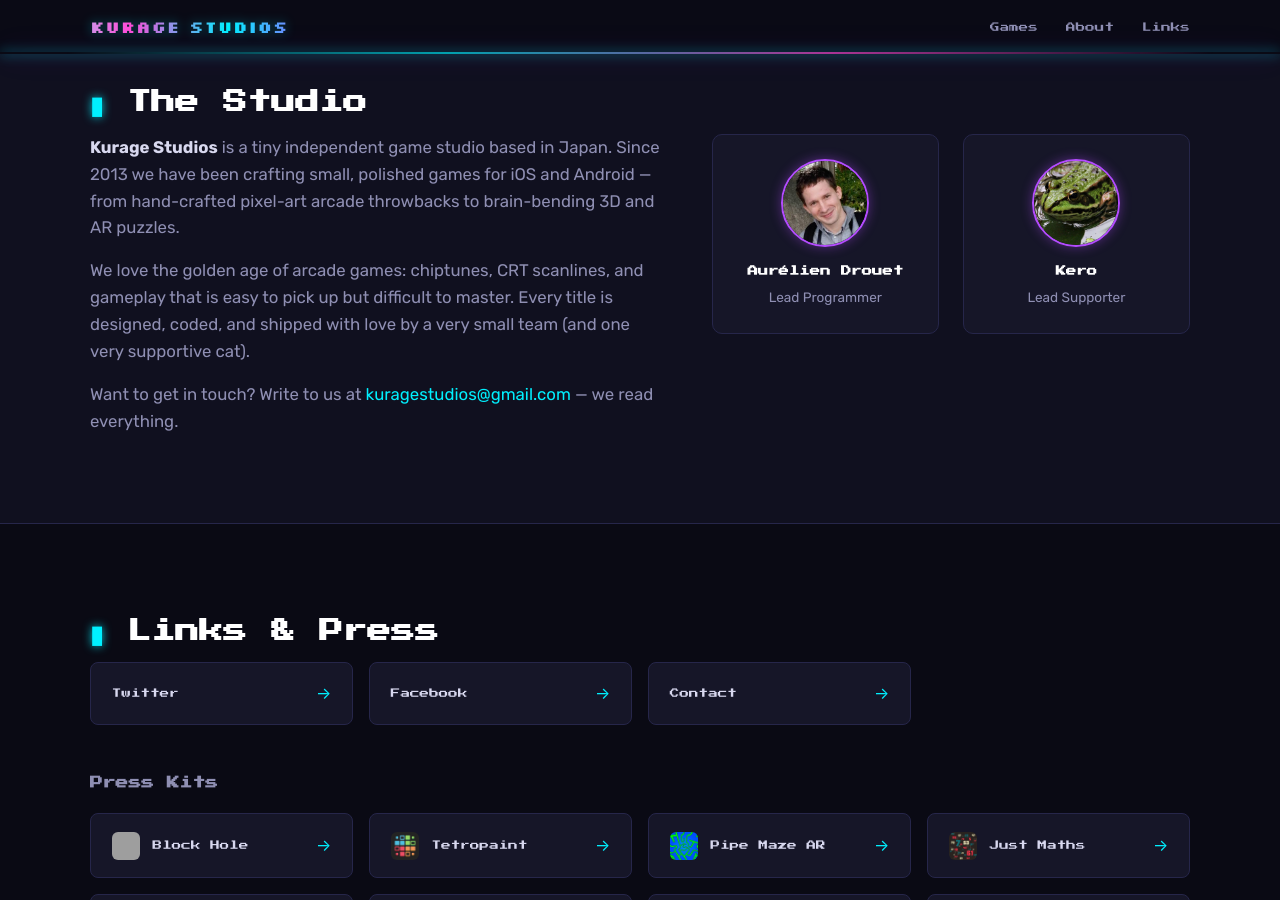
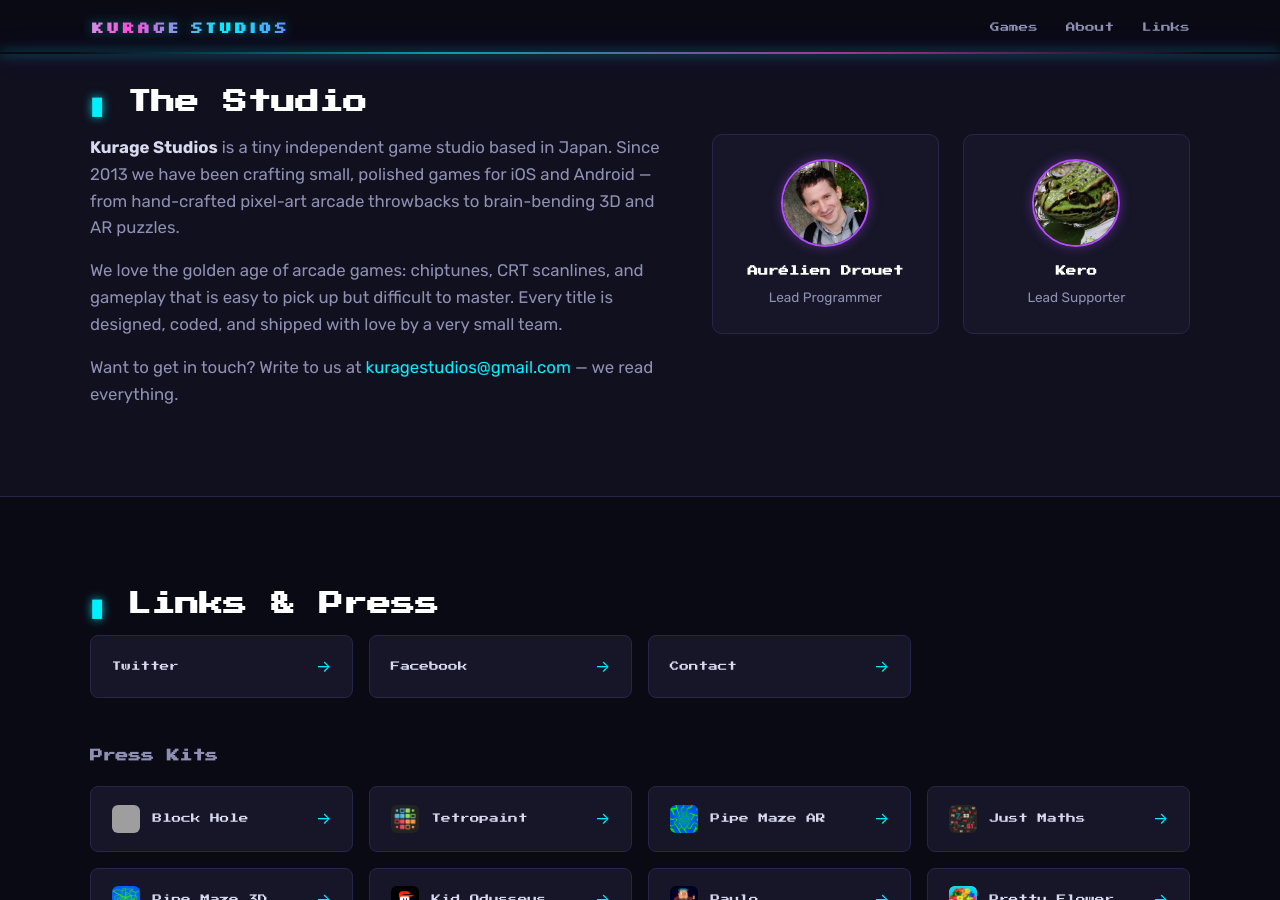
Before and after one commit to kuragestudios/kuragestudios.github.io, a Jekyll site: the page built from index.html, in a window 1280 px wide and 900 px high, scrolled down 2698 px. Built offline with Jekyll 4.4.1, drawn with Linux system fonts in a browser that asks for light colours; grey boxes are pictures that could not be loaded.

Commit message:
fix: remove cat mention from homepage

```diff
--- a/index.html
+++ b/index.html
@@ -8,6 +8,6 @@
 
 <p><strong>Kurage Studios</strong> is a tiny independent game studio based in Japan. Since 2013 we have been crafting small, polished games for iOS and Android — from hand-crafted pixel-art arcade throwbacks to brain-bending 3D and AR puzzles.</p>
 
-<p>We love the golden age of arcade games: chiptunes, CRT scanlines, and gameplay that is easy to pick up but difficult to master. Every title is designed, coded, and shipped with love by a very small team (and one very supportive cat).</p>
+<p>We love the golden age of arcade games: chiptunes, CRT scanlines, and gameplay that is easy to pick up but difficult to master. Every title is designed, coded, and shipped with love by a very small team.</p>
 
 <p>Want to get in touch? Write to us at <a href="mailto:{{ site.email }}">{{ site.email }}</a> — we read everything.</p>
```
